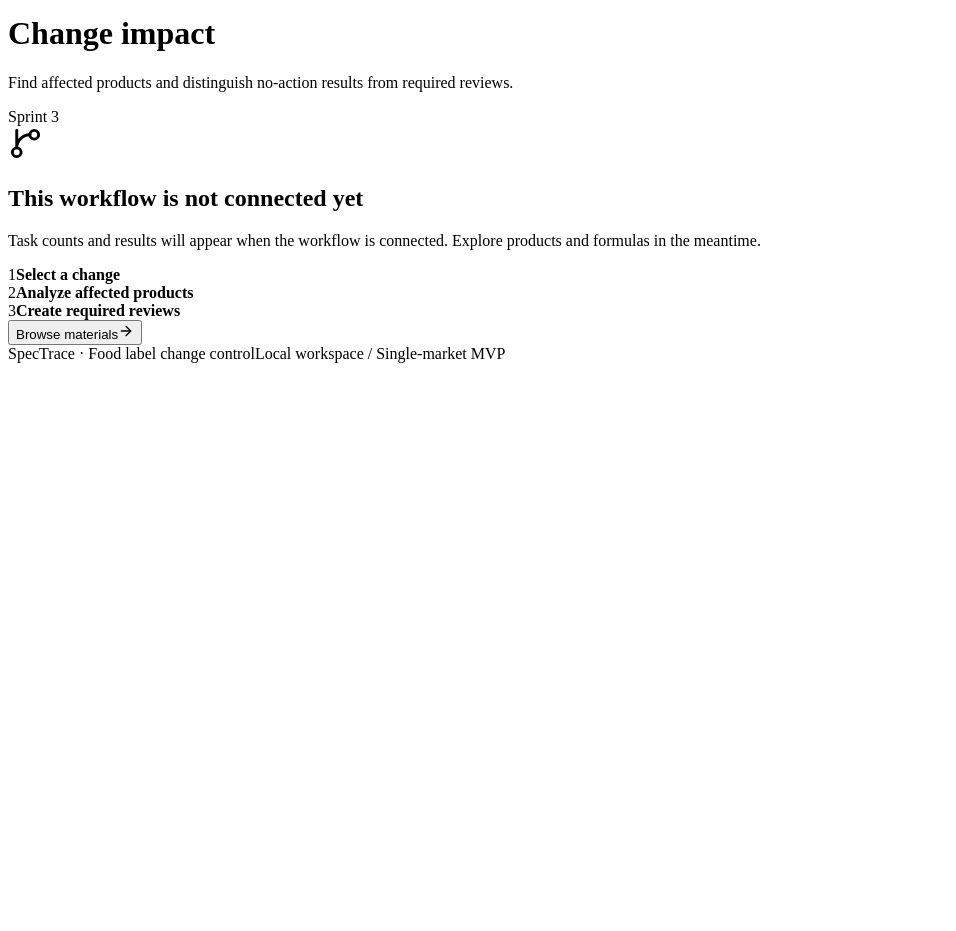
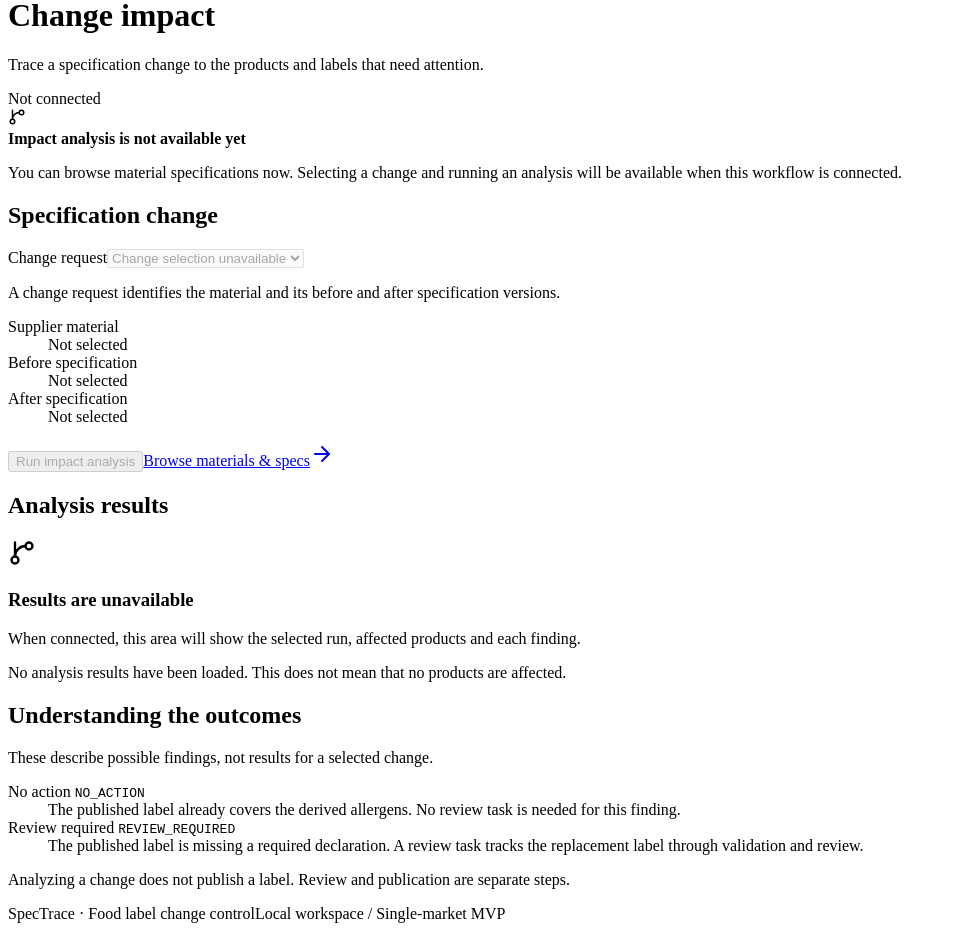
Before and after one commit to hxj04121-lab/FoodLabelFlow, a React (Vite) app in the folder frontend/: page /impact in a window 1280 px wide. Shown: the part 440-1371 px from the top of the page, without its empty margins (0-956 px from the left). Before the commit the page ends 811 px from the top, so only its background shows below. Built offline with nearby package versions, Linux system fonts and the light colour scheme; the HTML template or start-up script is replaced by a standard one.

Commit message:
feat(m3): add impact page foundation and S3 test design

```diff
--- a/frontend/src/app/Shell.tsx
+++ b/frontend/src/app/Shell.tsx
@@ -9,6 +9,7 @@ import {
 } from '@/components/ui/dialog'
 import { Catalog } from '@/pages/Catalog'
 import { HealthPage } from '@/pages/HealthPage'
+import { Impact } from '@/pages/Impact'
 import { Labels } from '@/pages/Labels'
 import { Materials } from '@/pages/Materials'
 import { Overview } from '@/pages/Overview'
@@ -185,7 +186,7 @@ export function Shell() {
             <Route path="/suppliers" element={<CatalogConnection><Materials suppliers /></CatalogConnection>} />
             <Route path="/materials" element={<CatalogConnection><Materials /></CatalogConnection>} />
             <Route path="/labels" element={<CatalogConnection><Labels /></CatalogConnection>} />
-            <Route path="/impact" element={<Upcoming kind="impact" />} />
+            <Route path="/impact" element={<Impact />} />
             <Route path="/reviews" element={<Upcoming kind="reviews" />} />
             <Route path="/health" element={<HealthPage />} />
             <Route
--- /dev/null
+++ b/frontend/src/pages/Impact.tsx
@@ -0,0 +1,77 @@
+import { Panel, SectionHead } from '@/components/catalog-shared'
+import { Badge } from '@/components/ui/badge'
+import { Button } from '@/components/ui/button'
+import { ArrowRight, GitBranch } from 'lucide-react'
+import { Link } from 'react-router-dom'
+
+// SCRUM-71 foundation: enable selection and analysis only after the S3 contract
+// and real services are connected. No guessed endpoints or preview findings.
+export function Impact() {
+  return (
+    <div className="impact-page">
+      <div className="page-title">
+        <div>
+          <h1>Change impact</h1>
+          <p>Trace a specification change to the products and labels that need attention.</p>
+        </div>
+        <Badge variant="outline">Not connected</Badge>
+      </div>
+
+      <div className="source-notice impact-notice" role="status">
+        <GitBranch size={18} aria-hidden="true" />
+        <div>
+          <strong>Impact analysis is not available yet</strong>
+          <p>You can browse material specifications now. Selecting a change and running an analysis will be available when this workflow is connected.</p>
+        </div>
+      </div>
+
+      <div className="impact-layout">
+        <Panel>
+          <SectionHead title="Specification change" />
+          <div className="impact-content">
+            <label htmlFor="impact-change">Change request</label>
+            <select id="impact-change" disabled aria-describedby="impact-change-help">
+              <option>Change selection unavailable</option>
+            </select>
+            <p id="impact-change-help">A change request identifies the material and its before and after specification versions.</p>
+            <dl className="impact-context">
+              <div><dt>Supplier material</dt><dd>Not selected</dd></div>
+              <div><dt>Before specification</dt><dd>Not selected</dd></div>
+              <div><dt>After specification</dt><dd>Not selected</dd></div>
+            </dl>
+            <Button disabled aria-describedby="impact-change-help">Run impact analysis</Button>
+            <Button variant="outline" asChild>
+              <Link to="/materials">Browse materials &amp; specs<ArrowRight aria-hidden="true" /></Link>
+            </Button>
+          </div>
+        </Panel>
+
+        <Panel>
+          <SectionHead title="Analysis results" />
+          <div className="impact-results" role="region" aria-label="Analysis results">
+            <GitBranch size={28} aria-hidden="true" />
+            <h3>Results are unavailable</h3>
+            <p>When connected, this area will show the selected run, affected products and each finding.</p>
+            <p>No analysis results have been loaded. This does not mean that no products are affected.</p>
+          </div>
+        </Panel>
+      </div>
+
+      <section className="impact-guide" aria-labelledby="impact-outcomes">
+        <h2 id="impact-outcomes">Understanding the outcomes</h2>
+        <p>These describe possible findings, not results for a selected change.</p>
+        <dl>
+          <div>
+            <dt>No action <code>NO_ACTION</code></dt>
+            <dd>The published label already covers the derived allergens. No review task is needed for this finding.</dd>
+          </div>
+          <div>
+            <dt>Review required <code>REVIEW_REQUIRED</code></dt>
+            <dd>The published label is missing a required declaration. A review task tracks the replacement label through validation and review.</dd>
+          </div>
+        </dl>
+        <p>Analyzing a change does not publish a label. Review and publication are separate steps.</p>
+      </section>
+    </div>
+  )
+}
--- a/frontend/src/styles.css
+++ b/frontend/src/styles.css
@@ -238,6 +238,32 @@ th,.source-notice,.results-count,.pagination,.detail-summary,.trace-row p,.bar-l
 th { position:relative; }
 @media(max-width:800px) { .table-scroll table { min-width:720px; }.product-cell { min-width:220px; } }
 .detail-dialog { overflow-wrap:anywhere; }
+.impact-page { color:var(--foreground); }
+.impact-page .page-title p,.impact-page p,.impact-page dd { color:#61546f; }
+.impact-page p { max-width:72ch; }
+.impact-notice { color:#514961; }
+.impact-notice p { margin-top:4px; }
+.impact-layout { display:grid; grid-template-columns:minmax(260px,1fr) minmax(0,1.8fr); gap:24px; }
+.impact-content { display:flex; flex-direction:column; gap:12px; padding:20px 24px 24px; }
+.impact-content label { font-weight:600; }
+.impact-content select { width:100%; min-width:0; border:1px solid var(--color-input); border-radius:var(--radius-md); padding:10px 12px; background:var(--color-muted); color:#61546f; }
+.impact-content>p { font-size:12px; }
+.impact-context { margin:8px 0; }
+.impact-context>div { padding:10px 0; border-top:1px solid var(--color-border); }
+.impact-context dt { font-size:12px; color:#61546f; }
+.impact-context dd { margin:4px 0 0; }
+.impact-results { padding:48px 24px; display:flex; flex-direction:column; align-items:flex-start; gap:16px; }
+.impact-results>svg { color:var(--primary); }
+.impact-results h3 { font-size:20px; }
+.impact-guide { margin-top:32px; }
+.impact-guide>p { margin-top:8px; }
+.impact-guide dl { margin:20px 0; }
+.impact-guide dl>div { display:grid; grid-template-columns:minmax(180px,1fr) minmax(0,3fr); gap:24px; padding:16px 0; border-top:1px solid var(--color-border); }
+.impact-guide dt { font-weight:600; }
+.impact-guide code { display:block; margin-top:4px; color:#61546f; font-weight:400; }
+.impact-guide dd { margin:0; max-width:72ch; }
+@media(max-width:1000px) { .impact-layout { grid-template-columns:minmax(0,1fr); } }
+@media(max-width:560px) { .impact-content,.impact-results { padding:20px; }.impact-guide dl>div { grid-template-columns:minmax(0,1fr); gap:8px; } }
 .derived-panel { margin-top:23px; }
 .declaration-panel { margin-top:23px; }
 .declaration-content { padding:20px 24px 24px; display:grid; gap:16px; color:#71667e; overflow-wrap:anywhere; }
```
Also changed, not shown: 3 other files (tests, documents, lock files or other folders).
